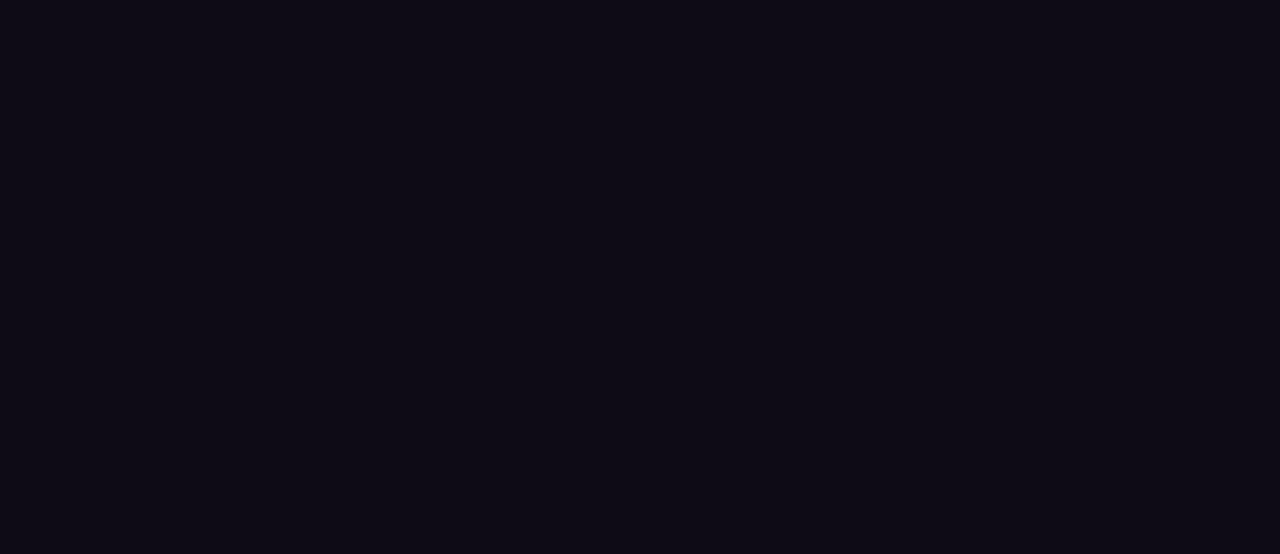
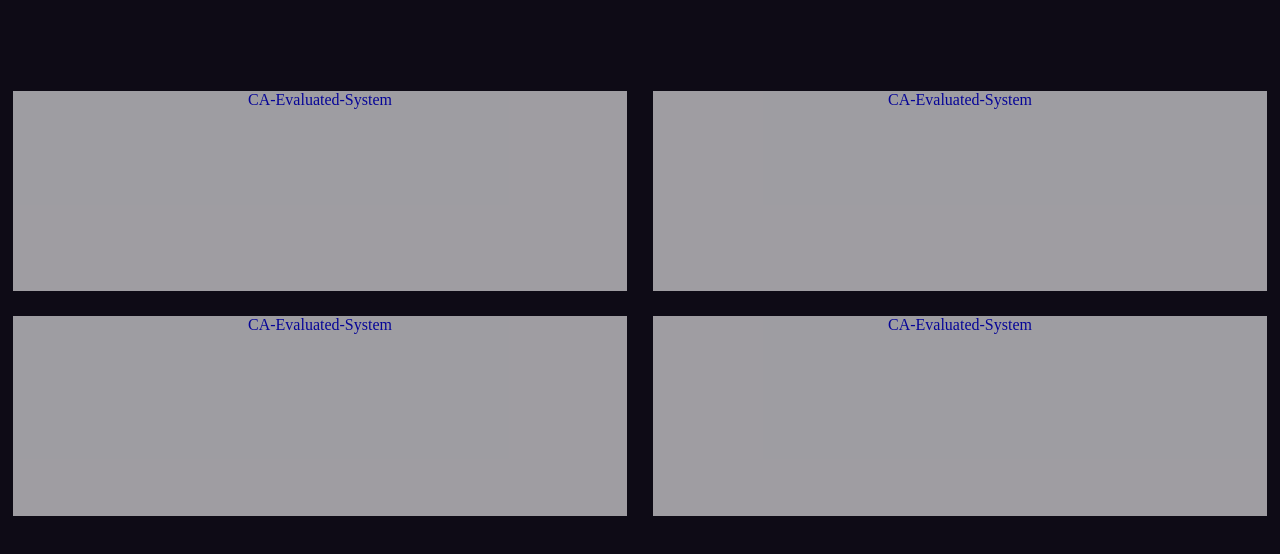
Before and after one commit to shivratangupta/shivratangupta.github.io, a plain HTML site: page projects.html in a window 1280 px wide. Shown: the part 50-604 px from the top of the page. Drawn offline with Linux system fonts and the light colour scheme.

Commit message:
added projects layout

```diff
--- a/projects.html
+++ b/projects.html
@@ -19,5 +19,19 @@
 		</div>
 	</nav>
 </header>
+<div id="content">
+	<div class="projects">
+		<a href="#"><span class="project-links">CA-Evaluated-System</span></a>
+	</div>
+	<div class="projects">
+		<a href="#"><span class="project-links">CA-Evaluated-System</span></a>
+	</div>
+	<div class="projects">
+		<a href="#"><span class="project-links">CA-Evaluated-System</span></a>
+	</div>
+	<div class="projects">
+		<a href="#"><span class="project-links">CA-Evaluated-System</span></a>
+	</div>
+</div>
 </body>
 </html>
--- a/style.css
+++ b/style.css
@@ -74,6 +74,21 @@ h2 {
 
 .icon:hover {
 	background-color: blue;
+}
+
+#content {
+	margin-top: 80px;
+}
+
+.projects {
+	width: 48%;
+	height: 200px;
+	background-color: white;
+	text-decoration: none;
+	margin: 1%;
+	opacity: .6;
+	float: left;
+	text-align: center;
 }
 
 @media (min-width: 1320px) {
```
